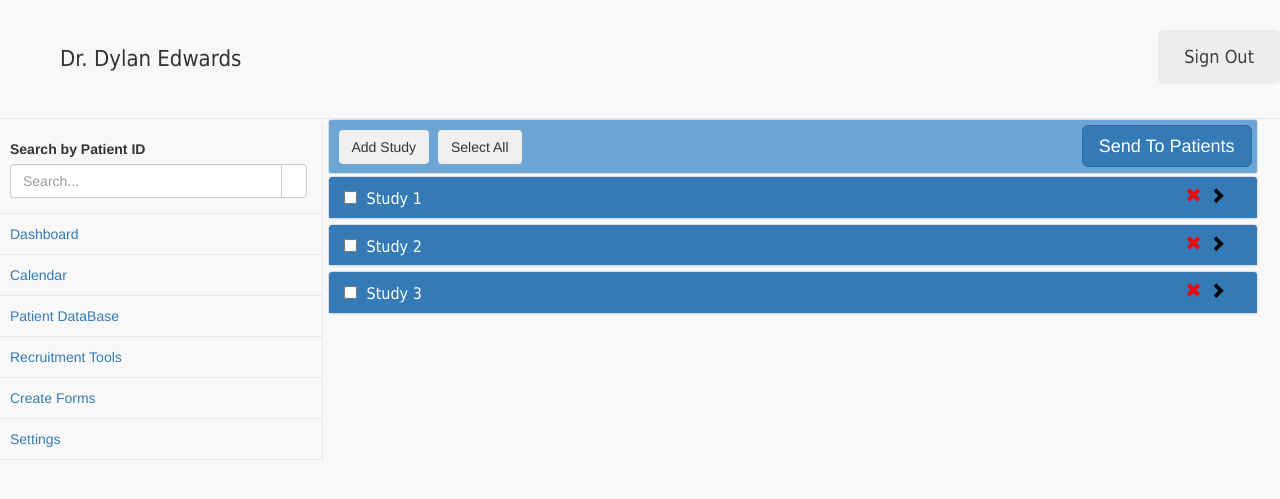
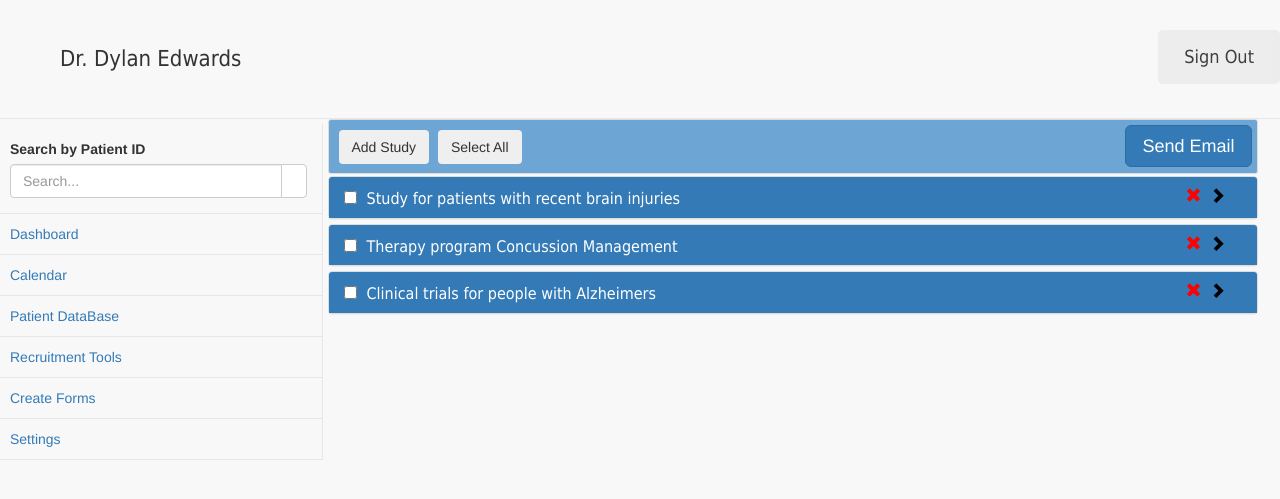
Before and after one commit to SomatThakali/webPortalProduction, a Django app: template patientPortal/templates/patientPortal/recruitment.html in a window 1280 px wide. Shown: the top 499 px of the page. Run offline with Django 3.2, Linux system fonts and the light colour scheme; the template is opened without the code that fills it, so the values that code supplies are empty; some libraries are stand-ins or nearby versions.

Commit message:
Including maintenance notes & default testing information

```diff
--- a/patientPortal/templates/patientPortal/recruitment.html
+++ b/patientPortal/templates/patientPortal/recruitment.html
@@ -61,7 +61,7 @@
         <div class="accord-header" style="height: 55px;background-color: #6DA5D4;border-radius: 3px;border: 1px solid #ddd;">
           <button type="button" onclick="genStudyModal()" data-toggle="modal" data-target="#pop-up-modal" name="addgroup" id="as-btn" class="btn" style="margin: 10px 0 0 10px;">Add Study</button>
           <button type="button" onclick="Check('studs')" name="checkAll" class="chAllRP btn" data-toggle="checkbox" style="margin: 10px 0 0 5px;">Select All</button>
-          <button type="button" class="modBTN btn btn-primary btn-lg" data-toggle="modal" data-target="#myModal" style="float: right;margin: 5px 5px;padding: 8px 16px 8px 16px;">Send To Patients</button>
+          <button type="button" class="modBTN btn btn-primary btn-lg" data-toggle="modal" data-target="#myModal" style="float: right;margin: 5px 5px;padding: 8px 16px 8px 16px;">Send Email</button>
         </div>
         <div id="StudyModal" class="no-margin openModal" style="overflow-y: auto; height:400px;">
           <div class="panel-group" id="accordion" style="padding-top: 2px !important;"></div>
--- a/static/javascript/recruitment.js
+++ b/static/javascript/recruitment.js
@@ -13,23 +13,25 @@ $(document).ready(function() {
 });
 
 /*This section of code should be moved because every time the page is refreshed,
-this is what will appear in the accordion by default*/
+this is what will appear in the accordion by default
+*/
+
 var nameOfStudy, description, researcher, contact;
 var content = [{
-  title: "Study 1",
-  description: "Participants must be X",
+  title: "Study for patients with recent brain injuries",
+  description: "This is information about a study meant for patients who have experienced a brain injury in the last 6 months...",
   researcher_name: "Dr. John Smith",
-  researcher_email: "johnsmith1st@gmail.com"
+  researcher_email: "jsmith@med.cornell.edu"
 }, {
-  title: "Study 2",
-  description: "Participants must be Y",
+  title: "Therapy program Concussion Management",
+  description: "At Burke, we have dedicated physical therapists with advanced training and experience in concussion management...",
   researcher_name: "Dr. Jane Doe",
-  researcher_email: "jjaned@gmail.com"
+  researcher_email: "jjane@med.cornell.edu"
 }, {
-  title: "Study 3",
-  description: "Participants must be Z",
-  researcher_name: "Dr. Teddy Colon",
-  researcher_email: "ted.colon@burke.com"
+  title: "Clinical trials for people with Alzheimers",
+  description: "There's a new drug being tested on patients like you...",
+  researcher_name: "Dr. Dylan Edwards",
+  researcher_email: "dje2002@med.cornell.edu"
 }];
 //the following variables and list of objects is used as testing cases.
 
@@ -37,6 +39,10 @@ var content = [{
 function called "genAccordionContent" which generates HTML for accordion based
 on Study information provided in the object (keys and values). The HTML for
 the accordion is then appended to the parent div "#accordion"*/
+
+//Note: need to adjust input text for the title text box to allow users to input different types of characters because
+//...currently the title can't take in colon and apostrophes. I think this is due to the unID generation in genAccordContent(obt)...
+// or some other manaipulation on the title text?
 content.forEach(function(elem) {
   $('#accordion').append(genAccordContent(elem));
 });
@@ -60,10 +66,10 @@ function genModalContent() {
   var title, description, researcher_name, researcher_email;
   //headers titles for the left column of the modal
   headers = {
-    "Title of Study": "title",
+    "Title": "title",
     "Description": "description",
-    "Name of Researcher": "researcher_name",
-    "Contact Information": "researcher_email"
+    "Name of researcher": "researcher_name",
+    "Contact email": "researcher_email"
   };
   leftModalContainer = [];
 
@@ -71,17 +77,17 @@ function genModalContent() {
   for (ind in headers) {
     if (headers[ind] == "description") {
       temp = '<h5 style="padding-left:2px;">' + ind + ":" + '</h5>';
-      temp += '<textarea id=' + headers[ind] + ' class="full-width" cols="40"  rows="5" name=' + headers[ind] + ' style="resize:none; overflow:auto; margin:0 0 5px;" maxlength="500" placeholder="Max length: 500 characters"></textarea>';
+      temp += '<textarea id=' + headers[ind] + ' class="full-width" cols="40"  rows="5" name=' + headers[ind] + ' style="resize:none; overflow:auto; margin:0 0 5px;" maxlength="500" placeholder="Summary description"></textarea>';
     } else {
       if (headers[ind] == "title") {
         temp = '<h5 style="padding-left:2px;">' + ind + ":" + '</h5>';
-        temp += '<input id=' + headers[ind] + ' class="full-width" type="text" name=' + headers[ind] + ' style=": margin: 0 0 5px 10px;" required="required" maxlength="50">';
+        temp += '<input id=' + headers[ind] + ' class="full-width" type="text" name=' + headers[ind] + ' style=": margin: 0 0 5px 10px;" required="required" maxlength="50" placeholder="Header information">';
       } else if (headers[ind] == "researcher_name") {
         temp = '<h5 style="padding-left:2px;margin-top:0px;">' + ind + ":" + '</h5>';
-        temp += '<input id=' + headers[ind] + ' type="text" name=' + headers[ind] + ' style="margin: 0 0 5px;width:75%;" required="required" autocomplete="name" maxlength="25" placeholder="Full Name">';
+        temp += '<input id=' + headers[ind] + ' type="text" name=' + headers[ind] + ' style="margin: 0 0 5px;width:75%;" required="required" autocomplete="name" maxlength="25" placeholder="Full name">';
       } else if (headers[ind] == "researcher_email") {
         temp = '<h5 style="padding-left:2px;">' + ind + ":" + '</h5>';
-        temp += '<input id=' + headers[ind] + ' type="text" name=' + headers[ind] + ' style="margin: 0 0 10px;width:75%;" required="required" type="email" autocomplete="email" maxlength="30" placeholder="Email of Researcher">';
+        temp += '<input id=' + headers[ind] + ' type="text" name=' + headers[ind] + ' style="margin: 0 0 10px;width:75%;" required="required" type="email" autocomplete="email" maxlength="30" placeholder="Email of researcher">';
       }
     }
     leftModalContainer.push(temp);
```
